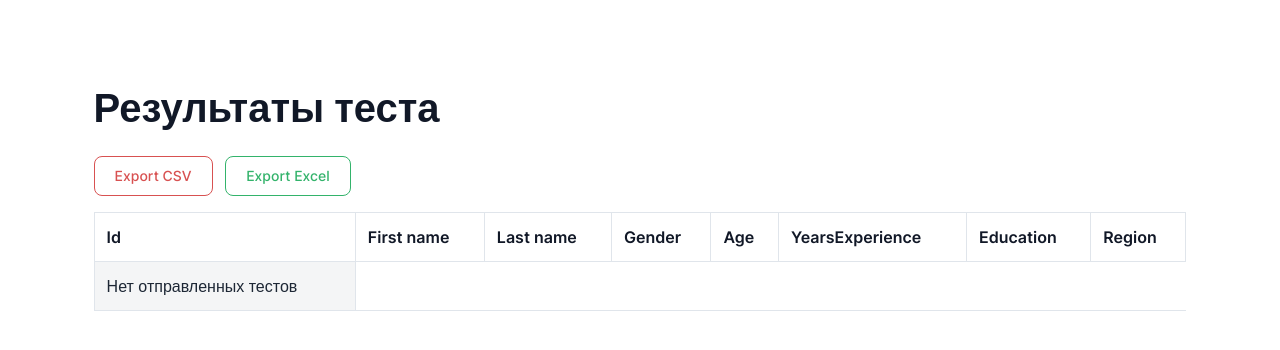
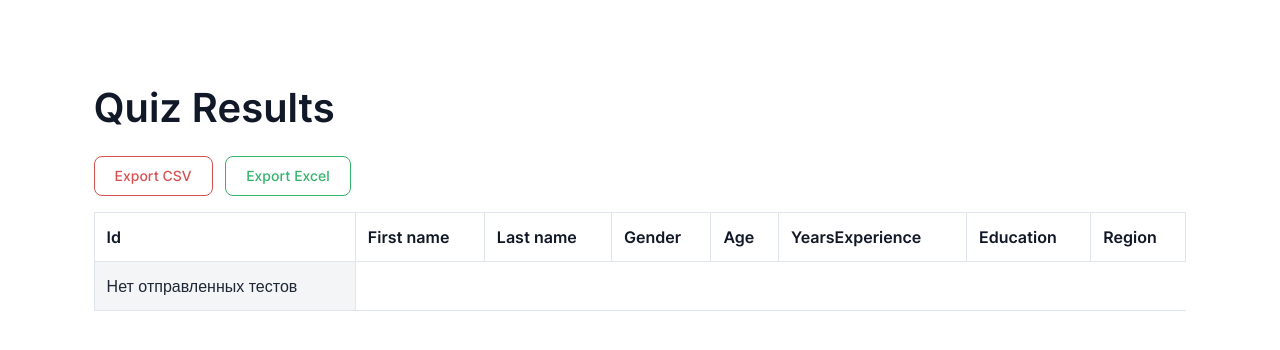
Before and after one commit to Rnurdaulet/reflex_orleu, a Django app: page /quiz/results/ in a window 1280 px wide. Shown: the part 76-426 px from the top of the page. Run offline with Django 5.2, Linux system fonts and the light colour scheme; the visitor is signed in with stand-in values (Sample User, id 1); data that the repository does not hold is empty; some libraries are stand-ins or nearby versions.

Commit message:
quiz mini proctoring 3

```diff
--- a/templates/quiz/quiz_results.html
+++ b/templates/quiz/quiz_results.html
@@ -3,7 +3,7 @@
 
 {% block content %}
 <div class="container py-5">
-  <h1 class="mb-4">Результаты теста</h1>
+  <h1 class="mb-4">Quiz Results</h1>
   <div class="mb-3">
     <a href="{% url 'export_quiz_csv' %}"   class="btn btn-outline-primary me-2">Export CSV</a>
     <a href="{% url 'export_quiz_excel' %}" class="btn btn-outline-success">Export Excel</a>
```
